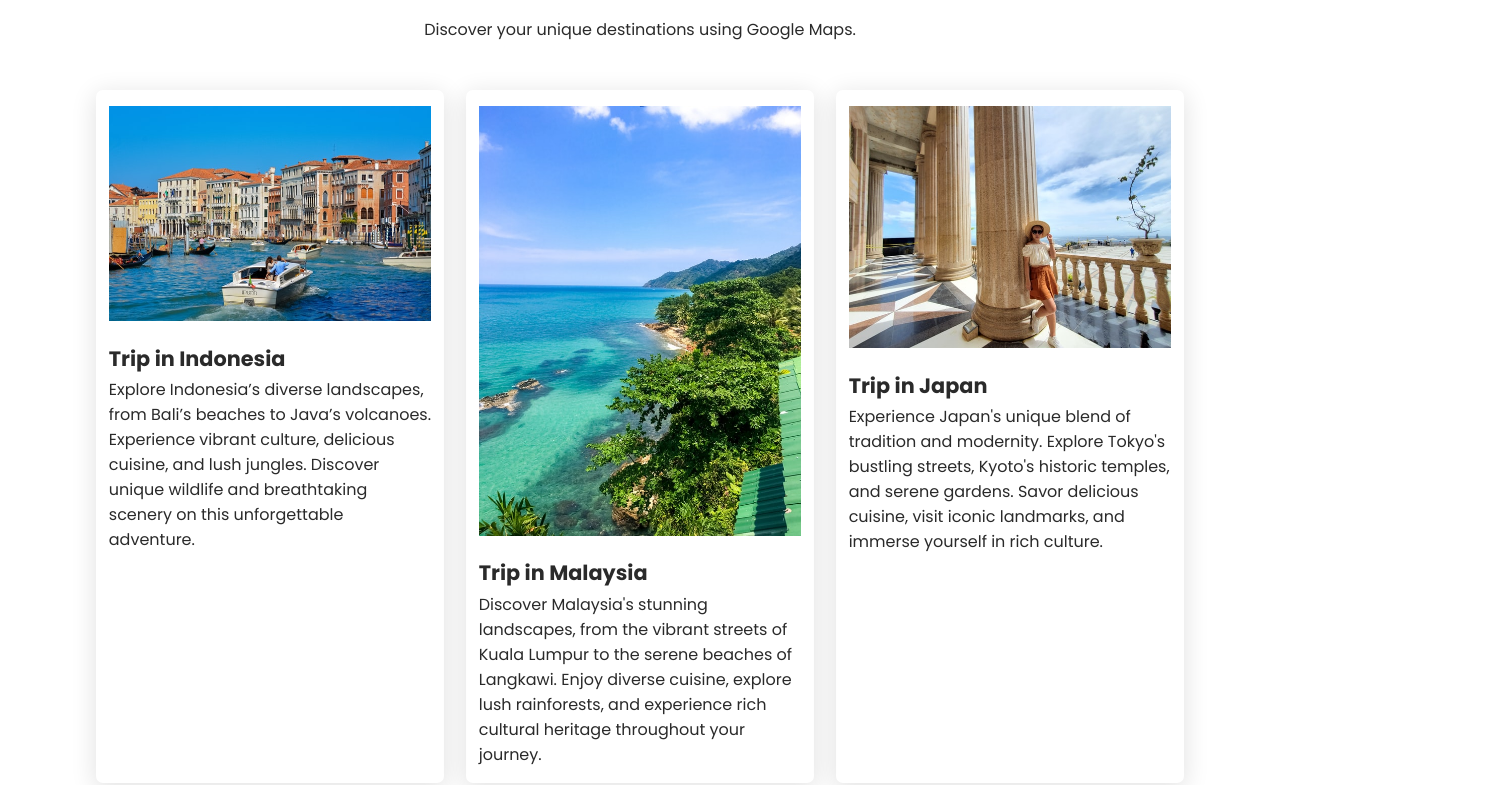
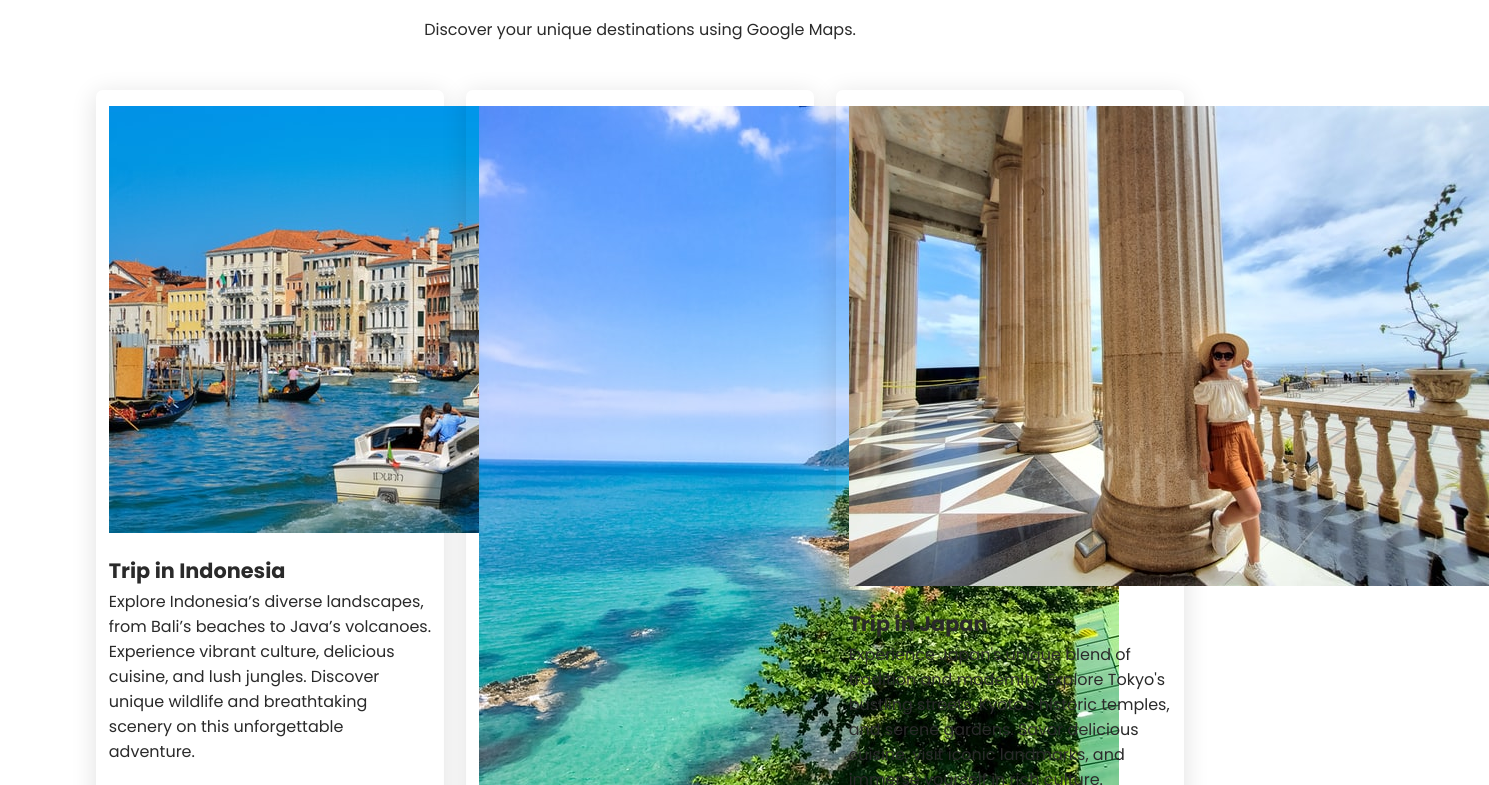
Before and after one commit to aminasaeed223/travel-tour-app, a React (Create React App) app: page / in a window 1280 px wide. Shown: the part 2015-2800 px from the top of the page, 1489 px wide, since content can reach past the window. Built offline with nearby package versions, Linux system fonts and the light colour scheme.

Commit message:
Update herostyle.css

```diff
--- a/src/components/herostyle.css
+++ b/src/components/herostyle.css
@@ -11,7 +11,7 @@
 .hero-mid h1 {
   padding: 4rem !important;
 }
-img {
+.hero img {
   width: 100%;
   height: 100%;
   object-fit: cover;
```
